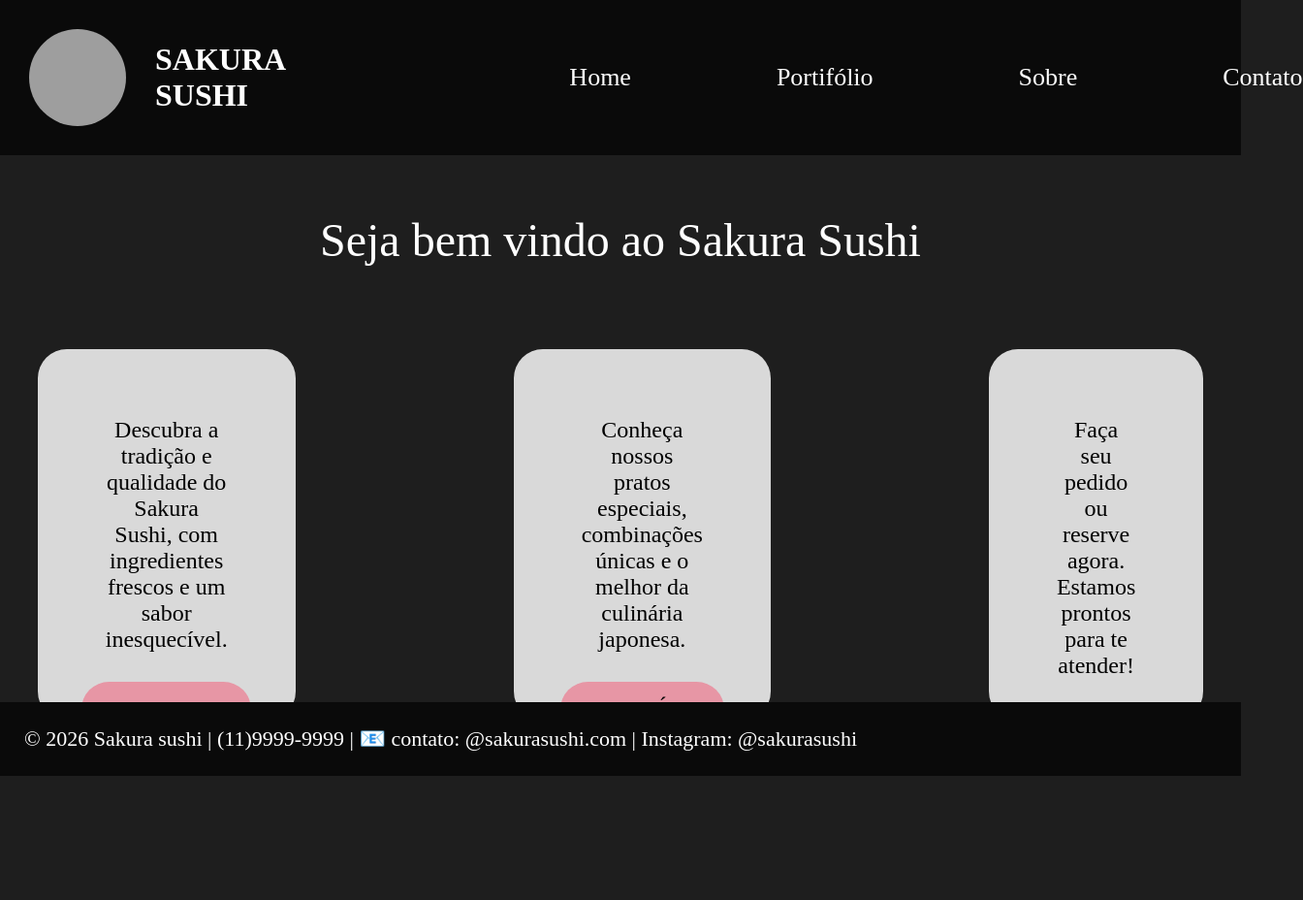
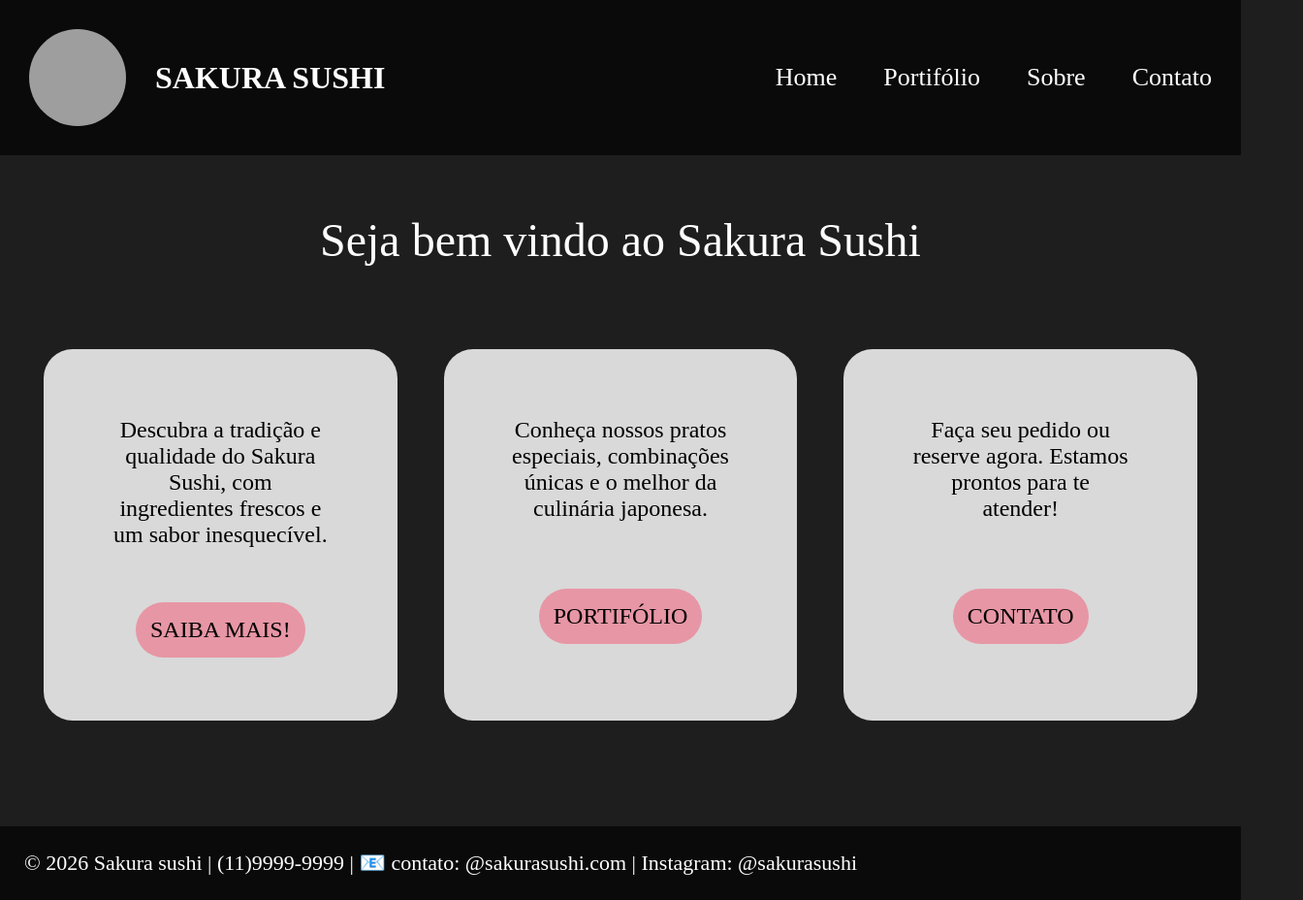
Before and after one commit to Braga1x/CP2-frontend, a plain HTML site: page index.html in a window 1280 px wide. Shown: the whole page at 97% size, 1344 px wide, since content can reach past the window. Before the commit the page ends 800 px from the top, so only its background shows below. Drawn offline with Linux system fonts and the light colour scheme; grey boxes are pictures that could not be loaded; a web font is replaced by a local one.

Commit message:
corrige(css): ajusta footer, nav e gap dos cards
- footer position:absolute sobrepunha conteúdo em páginas longas
- nav padding-left hardcoded substituído por margin-left:auto
- gap do .container reduzido de 225px para 48px

```diff
--- a/src/css/style.css
+++ b/src/css/style.css
@@ -88,13 +88,16 @@ header {
 }
 
 
+header nav {
+  margin-left: auto;
+}
+
 header nav ul {
   font-size: 26px;
-  padding-left: 264px;
   list-style:none;
   display:flex;
   align-items:center;
-  gap: 150px;
+  gap: 48px;
 }
 
 header nav ul li a{
@@ -122,7 +125,7 @@ img {
 .container {
   margin-top: 40px;
   display: flex;
-  gap: 225px;
+  gap: 48px;
   align-items: center;
   justify-content: center;
   padding: 45px;
@@ -159,9 +162,7 @@ img {
 
 footer {
   width: 100%;
-  position: absolute;
-  bottom: 0px;
-  left: 0;
+  margin-top: 64px;
   padding:25px;
   color: #fff;
   font-size: 22px;
```
